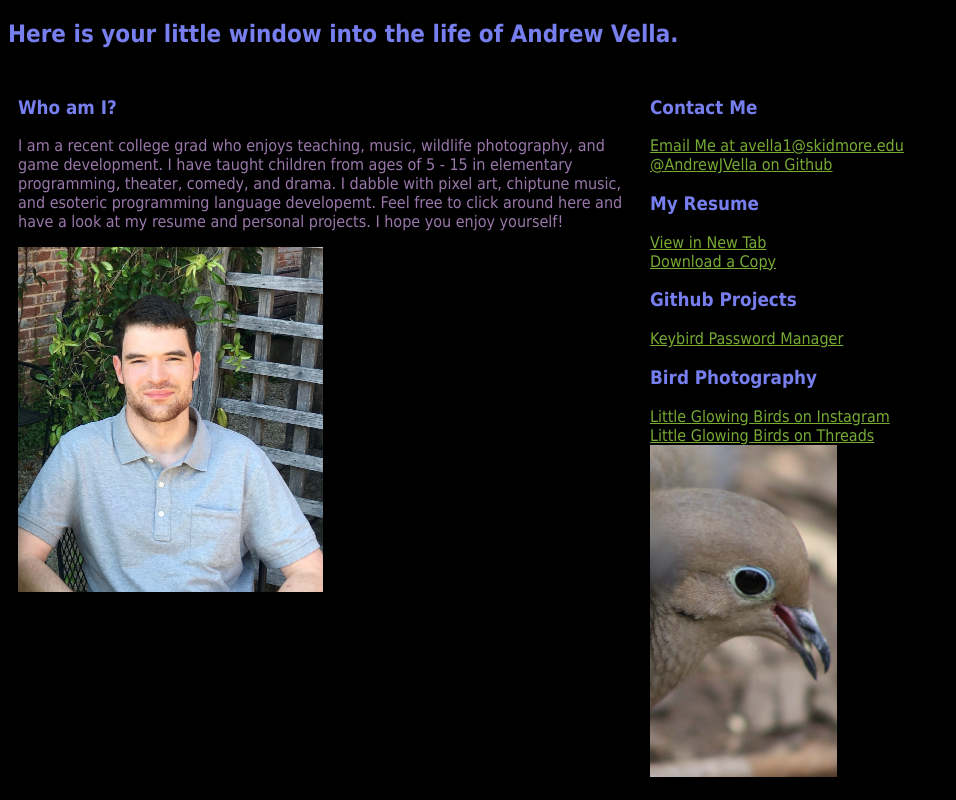
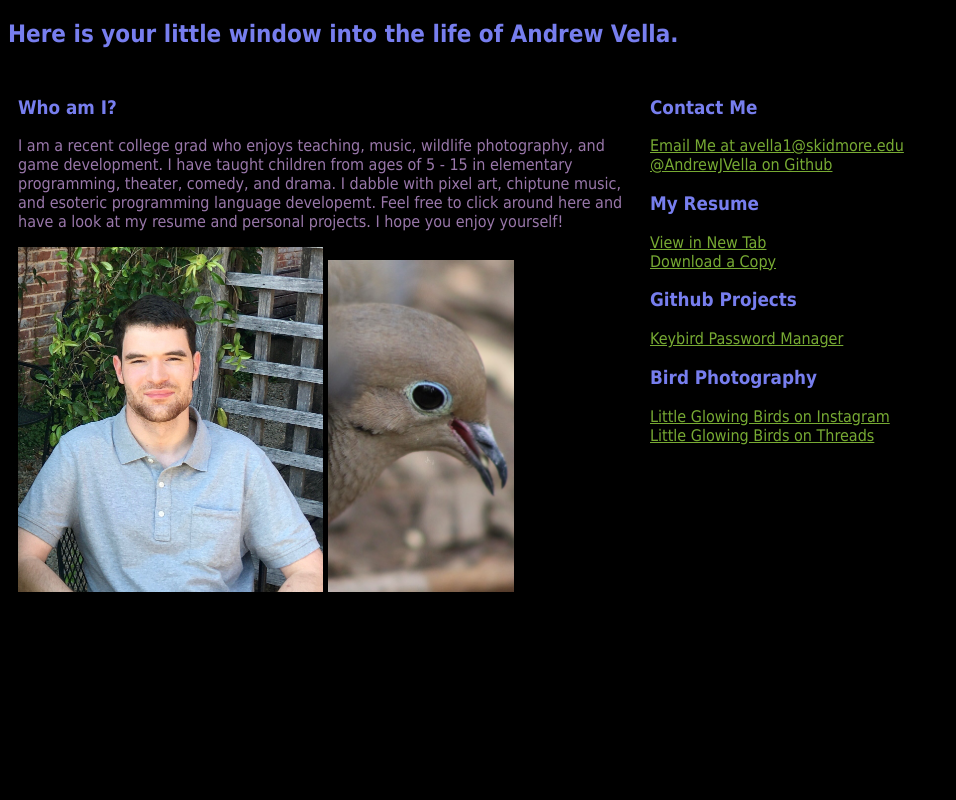
Before and after one commit to AndrewJVella/HomePage, a plain HTML site: page index.html in a window 1280 px wide. Shown: the whole page, without its empty margins (0-956 px from the left). Drawn offline with Linux system fonts and the light colour scheme.

Commit message:
Update index.html

```diff
--- a/index.html
+++ b/index.html
@@ -76,7 +76,8 @@ h3 {
       I am a recent college grad who enjoys teaching, music, wildlife photography, and game development. I have taught children from ages of 5 - 15 in elementary programming, theater, comedy, and drama. I dabble with pixel art, chiptune music, and esoteric programming language developemt. Feel free to click around here and have a look at my resume and personal projects. I hope you enjoy yourself!
       </p>
       <div class="ico">
-     <img src="myface.jpg" alt="A selfie."  style="width:305px;height:345px;"><br>
+     <img src="myface.jpg" alt="A selfie."  style="width:305px;height:345px;"> <img src="Birds/360083655_258149186947412_7370425556117218323_n.jpg" alt="Close up of a dove taking off."  style="width:187px;height:332px;  object-fit: contain; object-position: 0% 0%;"><br>
+<br>
        </div>
 
   </div>
@@ -97,7 +98,6 @@ h3 {
     <a href="https://www.instagram.com/littleglowingbirds/" target="_blank">Little Glowing Birds on Instagram</a><br>
     <a href="https://www.threads.net/@littleglowingbirds" target="_blank">Little Glowing Birds on Threads</a>
     <br>
-    <img src="Birds/360083655_258149186947412_7370425556117218323_n.jpg" alt="Close up of a dove taking off."  style="width:187px;height:332px;  object-fit: contain; object-position: 0% 0%;"><br>
 
   </div>
 </div>
```
